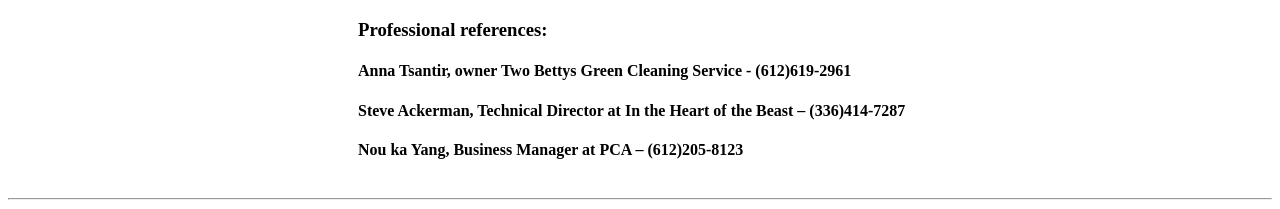
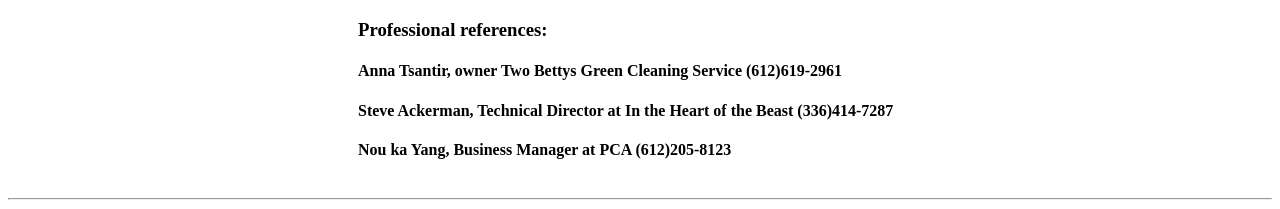
Before and after one commit to mlars84/mlars84.github.io, a plain HTML site: page index.html in a window 1280 px wide. Shown: the part 1647-1856 px from the top of the page. Drawn offline with Linux system fonts and the light colour scheme.

Commit message:
Update index.html

```diff
--- a/index.html
+++ b/index.html
@@ -2,14 +2,15 @@
 <html>
 	<head>
 		<title>Prime Resume Challenge</title>
-	</head>
-	<body>
 		style="background-color:#C1E1A6;">
 		<h1>Matthew Aaron Larson</h1>
 		<link rel="stylesheet" type="text/css" href="style.css"/>
 		<div id="container">
 			<h2><a href="mailto:matt.a.larson@gmail.com"><p id="email">matt.a.larson@gmail.com</p></a></h2>
 			<img src="https://scontent-ord1-1.xx.fbcdn.net/v/t1.0-9/15894635_10154544484468876_3335542707214319432_n.jpg?oh=498c37710352181eff021921cc0266c8&oe=59097A28" style="width:360px;height:480px;" style="border: #000000 6px outset; width: 400px; display: block; margin-left: auto; margin-right: auto;">
+	</head>
+	<body>
+
 	<hr>
 
 			<ul>
@@ -51,10 +52,10 @@
 			</ul
 			<ul>
 				<h3>Professional references:</h3>
-				<h4>Anna Tsantir, owner Two Bettys Green Cleaning Service - (612)619-2961
+				<h4>Anna Tsantir, owner Two Bettys Green Cleaning Service (612)619-2961
 					</h4>
-					<h4>Steve Ackerman, Technical Director at In the Heart of the Beast – (336)414-7287</h4>
-					<h4>Nou ka Yang, Business Manager at PCA – (612)205-8123 </h4>
+					<h4>Steve Ackerman, Technical Director at In the Heart of the Beast (336)414-7287</h4>
+					<h4>Nou ka Yang, Business Manager at PCA (612)205-8123 </h4>
 
 
 		</div>
```
